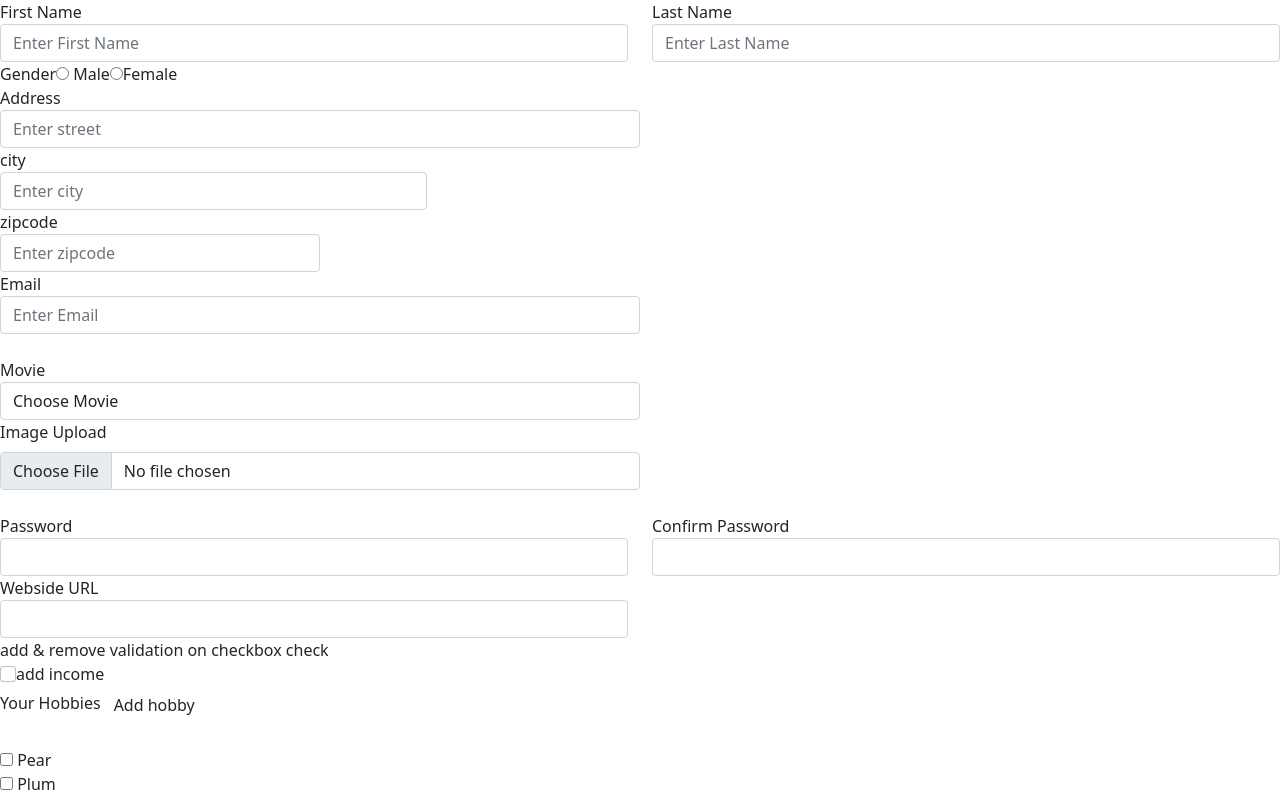
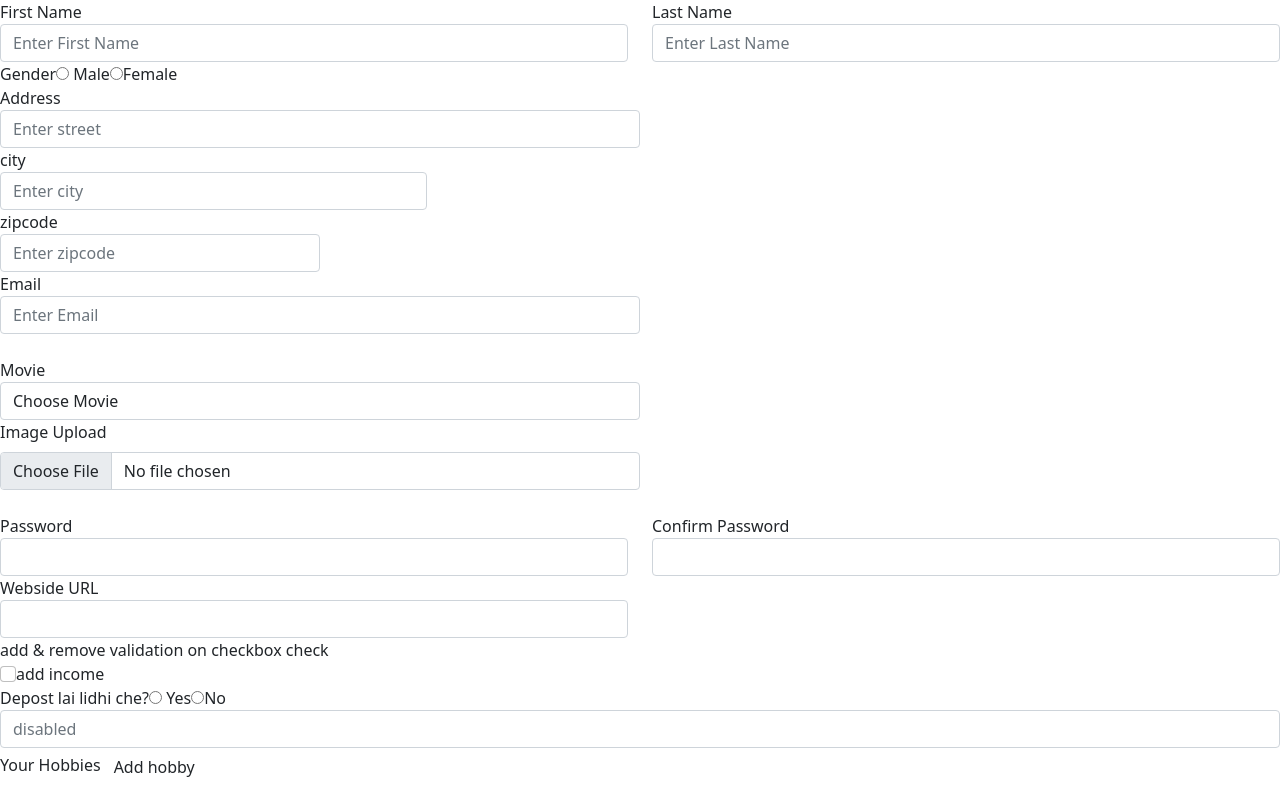
Before and after one commit to MukundDholariya2706/Angular-ReactiveForm, an Angular app: page / in a window 1280 px wide. Shown: the top 799 px of the page. Built offline with nearby package versions, Linux system fonts and the light colour scheme.

Commit message:
add-remove validation ration and disabled input

```diff
--- a/src/app/app.component.html
+++ b/src/app/app.component.html
@@ -168,6 +168,20 @@
       </div>
     </div>
 
+    <!-- add & remove validation on radio button -->
+    <div>
+      <label>Depost lai lidhi che?</label>
+      <label><input type="radio" formControlName="transport" value="Yes" (change)="addAmount($event)" /> Yes</label>
+      <label><input type="radio" formControlName="transport" value="No"  (change)="addAmount($event)" />No</label>
+    </div>
+    <div *ngIf="showTranport">
+      <label>Per Family Total Deposit Amount <small>Per Person ₹200</small></label>
+      <input type="number" class="form-control" min="1" formControlName="tAmount" placeholder="₹">
+    </div>
+
+    <!-- disabled input -->
+    <input type="text" placeholder="disabled" formControlName="disable" class="form-control">
+
     <!-- Formarray validation -->
     <div formArrayName="hobbies">
       <label>Your Hobbies</label>
@@ -185,14 +199,15 @@
     <br />
 
     <!-- multi checkbox validation -->
-    <div *ngFor="let data of Data; let i=index">
-      <label>
+    <div formArrayName="checkArray">
+      <label>fruit</label>
+      <div *ngFor="let data of Data; let i=index" class="form-group">
         <input type="checkbox" [value]="data.value" (change)="onCheckboxChange($event)" />
         {{data.name}}
-      </label>
-    </div>
-    <div *ngIf="f['checkArray'].errors?.['required']" class="text-danger">
-      Checkbox is required, select atleast one value.
+      </div>
+      <div *ngIf="f['checkArray'].errors?.['required']" class="text-danger">
+        Checkbox is required, select atleast one value.
+      </div>
     </div>
 
 
@@ -217,5 +232,7 @@
         Reset
       </button>
     </div>
+<hr>
+
   </form>
 </div>
--- a/src/app/app.component.ts
+++ b/src/app/app.component.ts
@@ -24,6 +24,7 @@ export class AppComponent implements OnInit {
   numNotAllowReg = "^[a-zA-Z -']+";
   imageSrc!: any;
   showField = false;
+  showTranport = false;
 
   Data: Array<any> = [
     { name: 'Pear', value: 'pear' },
@@ -87,6 +88,9 @@ export class AppComponent implements OnInit {
         hobbies: this.fb.array([]),
         acceptTerms: [false, Validators.requiredTrue],
         checkArray: this.fb.array([], [Validators.required]),
+        transport: [null,[Validators.required]],
+        tAmount: [null],
+        disable: []
       },
       { validator: ConfirmedValidator('password', 'confirm_password') }
     );
@@ -185,8 +189,25 @@ export class AppComponent implements OnInit {
     // this.registerform.controls['income'].updateValueAndValidity();
   }
 
+  addAmount(event: any){
+    if(event.target.value == 'Yes'){
+      this.showTranport = true;
+      this.registerform.controls['tAmount'].setValidators([Validators.required]);
+      this.registerform.controls['tAmount'].updateValueAndValidity();
+      this.registerform.controls['disable'].disable();
+    }
+    else{
+      this.showTranport = false;
+      this.registerform.controls['tAmount'].patchValue(null);
+      this.registerform.controls['tAmount'].setValidators([Validators.required])
+      this.registerform.controls['tAmount'].updateValueAndValidity();
+      this.registerform.controls['disable'].enable();
+    }
+  }
+
   //select-options validation
   changeMovie(e: any){
     this.movies?.setValue(e.target.value,{onlySelf: true})
   }
+
 }
```
